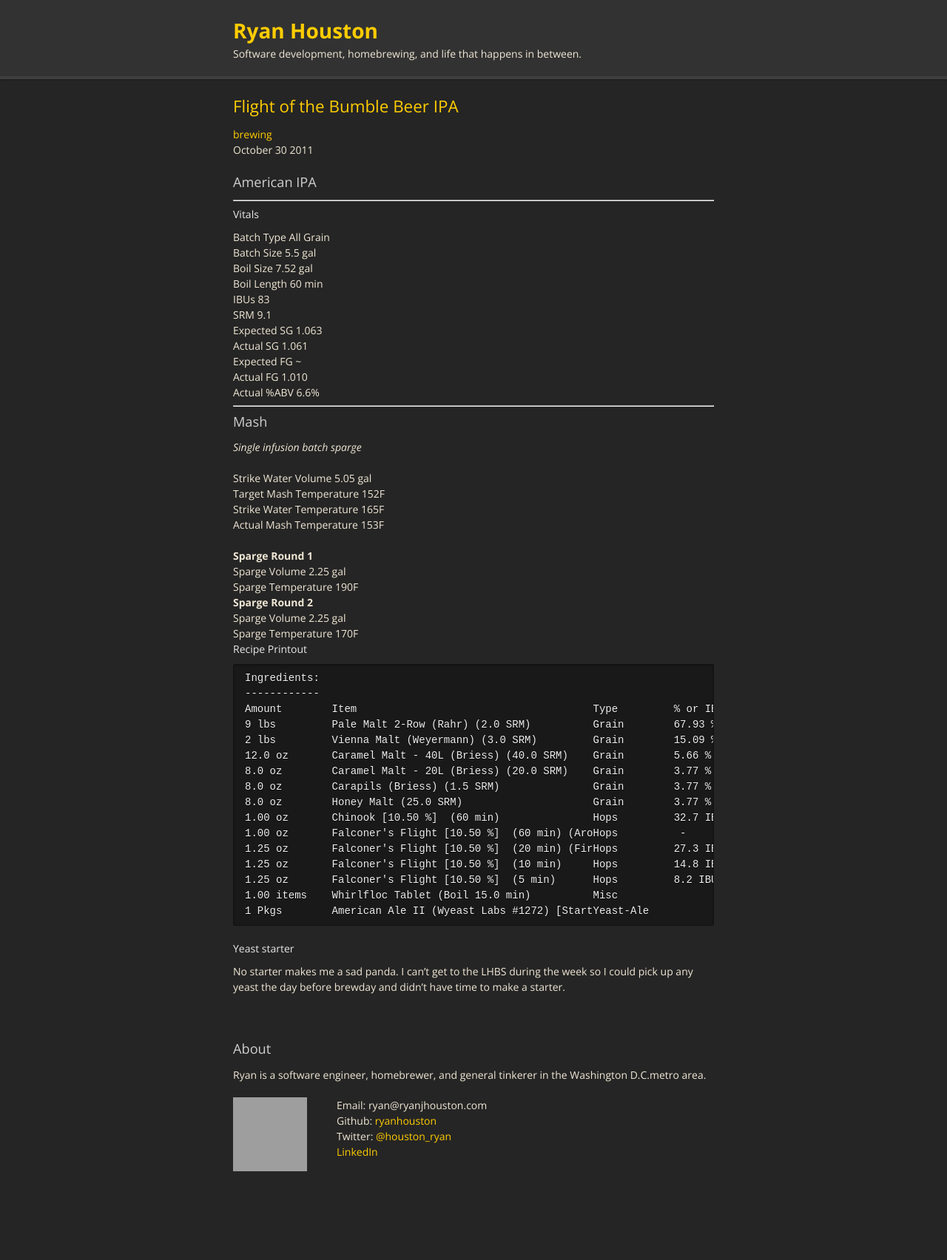
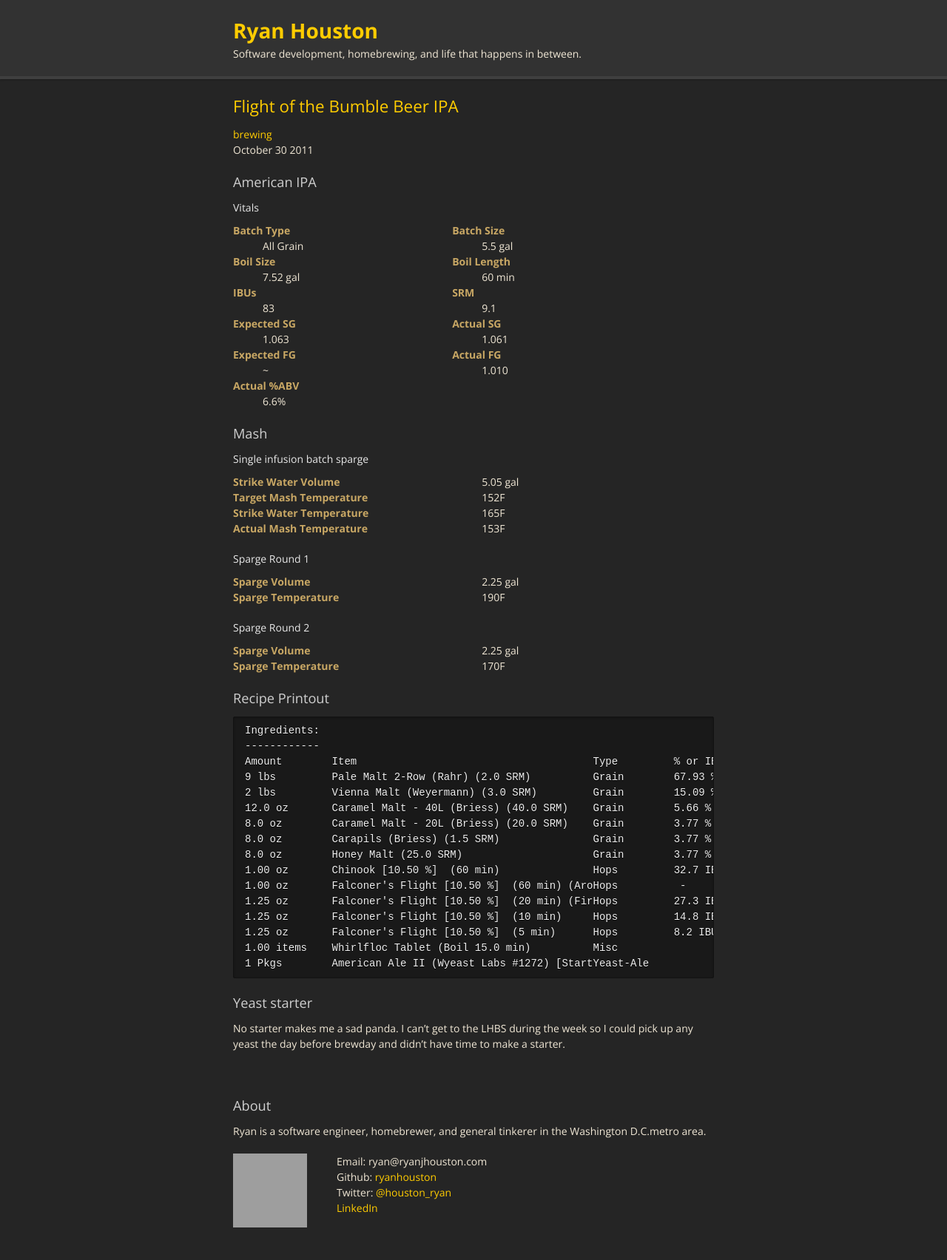
Before and after one commit to ryanhouston/ryanjhouston.com, a Jekyll site: the page built from brewing/_posts/2011-10-30-flight-of-the-bumble-beer-ipa.markdown, in a window 1280 px wide. Shown: the whole page at 74% size. Built offline with Jekyll 4.4.1, drawn with Linux system fonts in a browser that asks for light colours; before the commit the page ends 1628 px from its top, so only the background shows below that; grey boxes are pictures that could not be loaded.

Commit message:
Use more semantic style brew layout

```diff
--- a/_layouts/brew.html
+++ b/_layouts/brew.html
@@ -2,137 +2,103 @@
 layout: post
 ---
 
-<div class="brew-session">
-
+<h3 class="brew-beerstyle">{{ page.beer.vitals.style }}</h3>
 {% if page.beer.vitals %}
-  <h3>{{ page.beer.vitals.style }}</h3>
-  <hr />
-
+  <section class="brew-vitals">
     <h4>Vitals</h4>
-
-  <div class="beer-vitals">
-
-    <div class="row">
-      <div class="span3">
-        <span class="label">Batch Type</span>
-        <span class="pull-right">{{ page.beer.vitals.type }}</span>
+    <div class="brew-batch-type">
+      <dt>Batch Type</dt>
+      <dd>{{ page.beer.vitals.type }}</dd>
     </div>
 
-      <div class="span3">
-        <span class="label">Batch Size</span>
-        <span class="pull-right">{{ page.beer.vitals.batch-size }}</span>
-      </div>
+    <div class="brew-batch-size">
+      <dt>Batch Size</dt>
+      <dd>{{ page.beer.vitals.batch-size }}</dd>
     </div>
 
-    <div class="row">
-      <div class="span3">
-        <span class="label">Boil Size</span>
-        <span class="pull-right">{{ page.beer.boil.pre-volume }}</span>
+    <div class="brew-boil-size">
+      <dt>Boil Size</dt>
+      <dd>{{ page.beer.boil.pre-volume }}</dd>
     </div>
 
-      <div class="span3">
-        <span class="label">Boil Length</span>
-        <span class="pull-right">{{ page.beer.boil.length }}</span>
-      </div>
+    <div class="brew-boil-length">
+      <dt>Boil Length</dt>
+      <dd>{{ page.beer.boil.length }}</dd>
     </div>
 
-    <div class="row">
-      <div class="span3">
-        <span class="label">IBUs</span>
-        <span class="pull-right">{{ page.beer.vitals.IBUs }}</span>
+    <div class="brew-ibus">
+      <dt>IBUs</dt>
+      <dd>{{ page.beer.vitals.IBUs }}</dd>
     </div>
 
-      <div class="span3">
-        <span class="label">SRM</span>
-        <span class="pull-right">{{ page.beer.vitals.SRM }}</span>
-      </div>
+    <div class="brew-srm">
+      <dt>SRM</dt>
+      <dd>{{ page.beer.vitals.SRM }}</dd>
     </div>
 
-    <div class="row clearfix">
-      <div class="span3">
-        <span class="label">Expected SG</span>
-        <span class="pull-right">{{ page.beer.vitals.OG-target }} </span>
+    <div class="brew-expected-sg">
+      <dt>Expected SG</dt>
+      <dd>{{ page.beer.vitals.OG-target }} </dd>
     </div>
 
-      <div class="span3">
-        <span class="label">Actual SG</span>
-        <span class="pull-right">{{ page.beer.vitals.OG-actual }}</span>
-      </div>
+    <div class="brew-actual-sg">
+      <dt>Actual SG</dt>
+      <dd>{{ page.beer.vitals.OG-actual }}</dd>
     </div>
 
-    <div class="row">
-      <div class="span3">
-        <span class="label">Expected FG</span>
-        <span class="pull-right">{{ page.beer.vitals.FG-target }}</span>
+    <div class="brew-expected-fg">
+      <dt>Expected FG</dt>
+      <dd>{{ page.beer.vitals.FG-target }}</dd>
     </div>
 
-      <div class="span3">
-        <span class="label">Actual FG</span>
-        <span class="pull-right">{{ page.beer.vitals.FG-actual }}</span>
+    <div class="brew-actual-fg">
+      <dt>Actual FG</dt>
+      <dd>{{ page.beer.vitals.FG-actual }}</dd>
     </div>
 
-      <div class="span3">
-        <span class="label">Actual %ABV</span>
-        <span class="pull-right">{{ page.beer.vitals.abv-actual }}</span>
-      </div>
+    <div class="brew-actual-abv">
+      <dt>Actual %ABV</dt>
+      <dd>{{ page.beer.vitals.abv-actual }}</dd>
     </div>
 
-  </div>
-
+  </section>
 {% endif %}
 
 {% if page.beer.mash %}
-  <hr />
-  <div id="brew-log-mash">
-    <div class="brew-section-header">
-      <h3 class="span1">Mash</h3>
-      <em>{{ page.beer.mash.description }}</em>
-    </div>
-    <br />
+  <section class="brew-mash">
+    <h3>Mash</h3>
+    <h4>{{ page.beer.mash.description }}</h4>
+    <dl>
+      <dt class="label">Strike Water Volume</dt>
+      <dd class="pull-right">{{ page.beer.mash.strike-volume }}</dd>
 
-    <div class="row">
-      <div class="span4">
-        <span class="label">Strike Water Volume</span>
-        <span class="pull-right">{{ page.beer.mash.strike-volume }}</span>
-      </div>
+      <dt class="label">Target Mash Temperature</dt>
+      <dd class="pull-right">{{ page.beer.mash.rest-temp-target }}</dd>
 
-      <div class="span4">
-        <span class="label">Target Mash Temperature</span>
-        <span class="pull-right">{{ page.beer.mash.rest-temp-target }}</span>
-      </div>
-    </div>
+      <dt class="label">Strike Water Temperature</dt>
+      <dd class="pull-right">{{ page.beer.mash.strike-temp }}</dd>
 
-    <div class="row">
-      <div class="span4">
-        <span class="label">Strike Water Temperature</span>
-        <span class="pull-right">{{ page.beer.mash.strike-temp }}</span>
-      </div>
+      <dt class="label">Actual Mash Temperature</dt>
+      <dd class="pull-right">{{ page.beer.mash.rest-temp-actual }}</dd>
+    <dl>
+  </section>
+{% endif %}
 
-      <div class="span4">
-        <span class="label">Actual Mash Temperature</span>
-        <span class="pull-right">{{ page.beer.mash.rest-temp-actual }}</span>
-      </div>
-    </div>
+{% if page.beer.sparges %}
+  <section class="brew-sparge">
+  {% for round in page.beer.sparges %}
+    <div class="brew-sparge-round">
+      <h4>Sparge Round {{ forloop.index }}</h4>
+      <dl>
+        <dt>Sparge Volume</dt>
+        <dd>{{ round.volume }}</dd>
 
-    <br />
-    {% for round in page.beer.sparges %}
-      <strong>Sparge Round {{ forloop.index }}</strong>
-      <div class="row">
-        <div class="span4">
-          <span class="label">Sparge Volume</span>
-          <span class="pull-right">{{ round.volume }}</span>
-        </div>
-
-        <div class="span4">
-          <span class="label">Sparge Temperature</span>
-          <span class="pull-right">{{ round.temperature }}</span>
-        </div>
+        <dt>Sparge Temperature</dt>
+        <dd>{{ round.temperature }}</dd>
+      </dl>
     </div>
   {% endfor %}
-
-  </div>
+  </section>
 {% endif %}
 
 {{ content }}
-
-</div>
--- /dev/null
+++ b/_sass/brew.scss
@@ -0,0 +1,16 @@
+.brew-vitals {
+  & > div {
+    width: 45%;
+    display: inline-block;
+  }
+}
+
+.brew-vitals,
+.brew-mash,
+.brew-sparge {
+  dt, dd {
+    display: inline-block;
+    min-width: 45%;
+  }
+
+}
--- a/assets/css/style.scss
+++ b/assets/css/style.scss
@@ -2,3 +2,4 @@
 ---
 
 @import "layout";
+@import "brew";
--- a/brewing/_posts/2011-10-30-flight-of-the-bumble-beer-ipa.markdown
+++ b/brewing/_posts/2011-10-30-flight-of-the-bumble-beer-ipa.markdown
@@ -42,7 +42,7 @@ beer:
 
 ---
 
-#### Recipe Printout
+### Recipe Printout
     Ingredients:
     ------------
     Amount        Item                                      Type         % or IBU
@@ -61,5 +61,7 @@ beer:
     1 Pkgs        American Ale II (Wyeast Labs #1272) [StartYeast-Ale
 
 
-#### Yeast starter
-No starter makes me a sad panda. I can't get to the LHBS during the week so I could pick up any yeast the day before brewday and didn't have time to make a starter.
+### Yeast starter
+No starter makes me a sad panda. I can't get to the LHBS during the week so I
+could pick up any yeast the day before brewday and didn't have time to make a
+starter.
```
Lines whose indentation alone changed are shown as unchanged.
